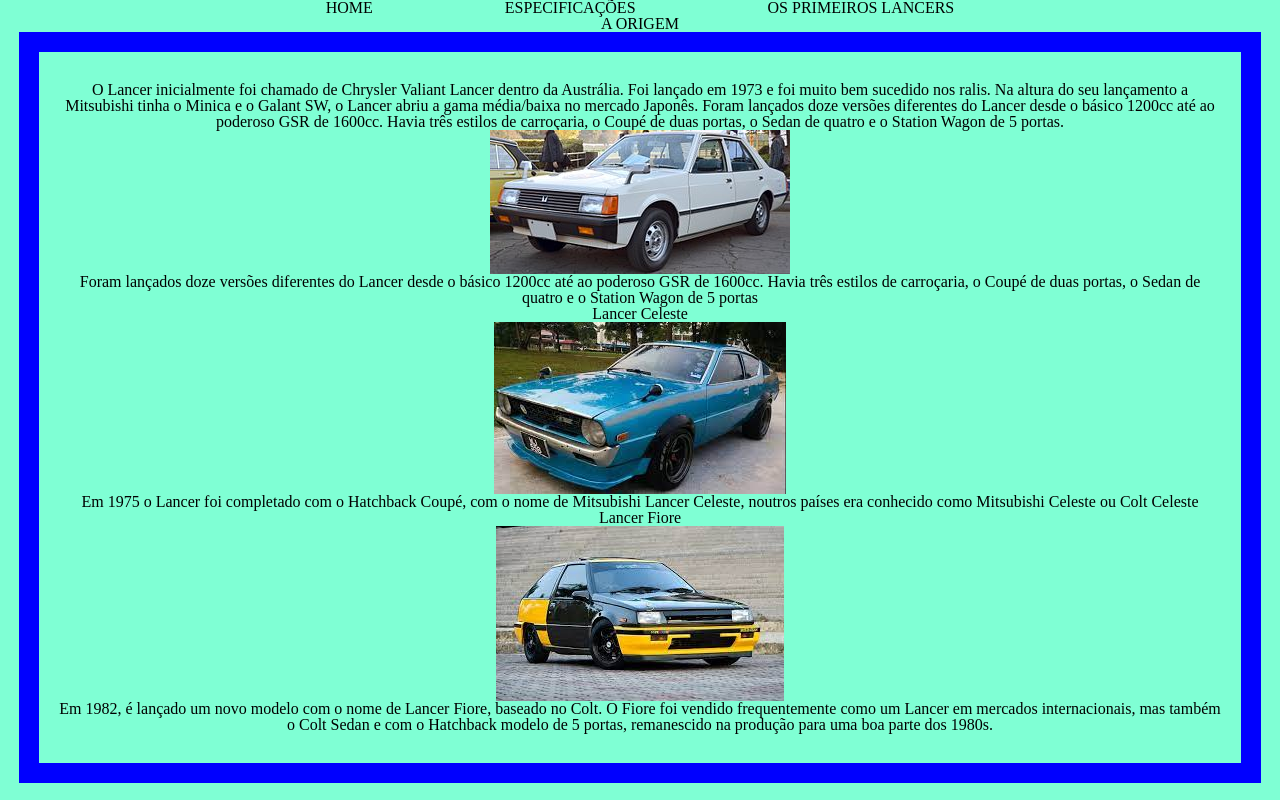
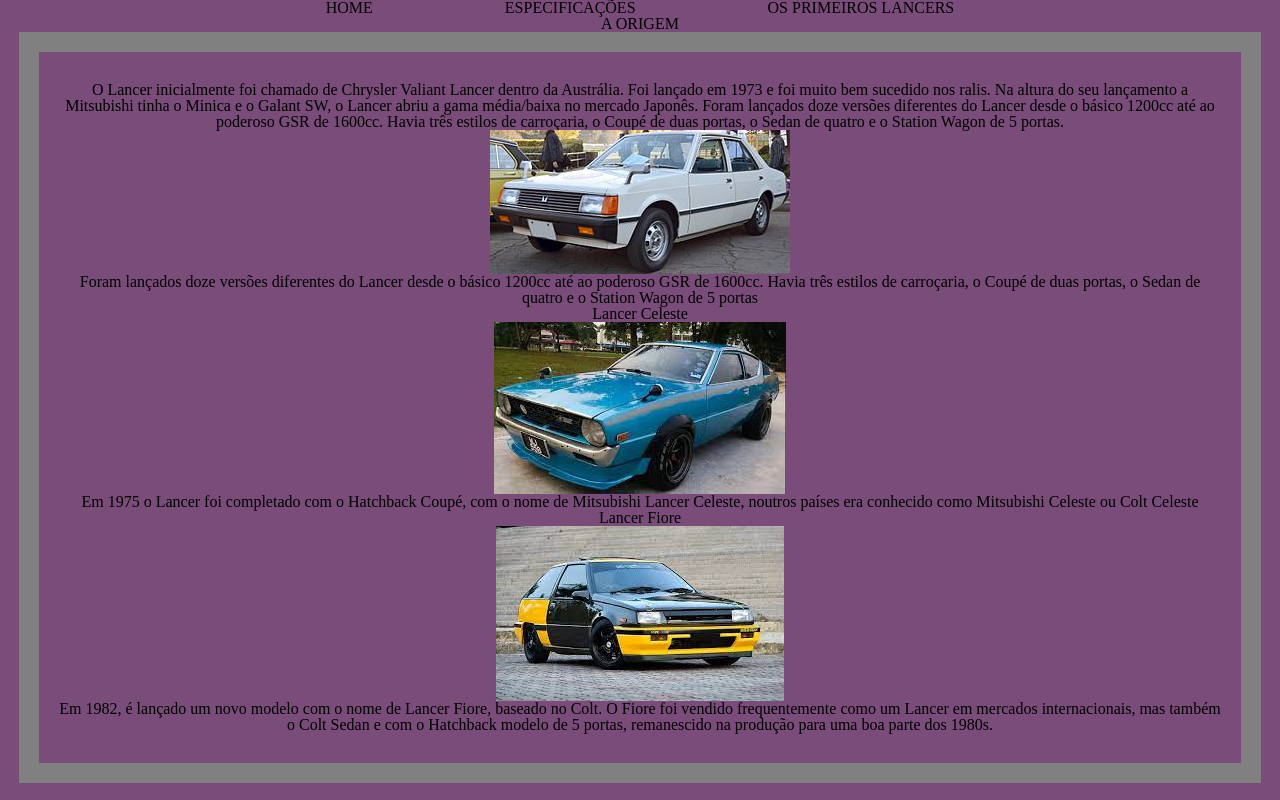
Before and after one commit to iisoca/isoca, a plain HTML site: page produtos.html in a window 1280 px wide. Drawn offline with Linux system fonts and the light colour scheme.

Commit message:
Update produtos.css

```diff
--- a/produtos.css
+++ b/produtos.css
@@ -19,12 +19,12 @@
   vertical-align: top;
   margin: 0 1.5%;
   padding: 30px 20px;
-  border-color: blue;
+  border-color: gray;
   border-width: 20px;
   border-style: solid;
 }
 
 body {
-  background-color: aquamarine;
+  background-color:  rgb(121, 76, 121);
   text-align:center;
 }
```
